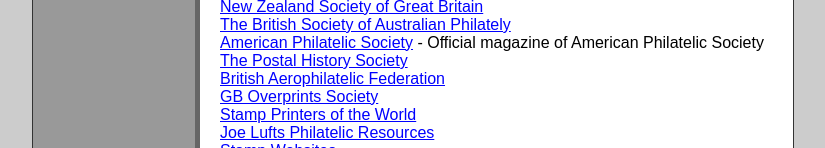
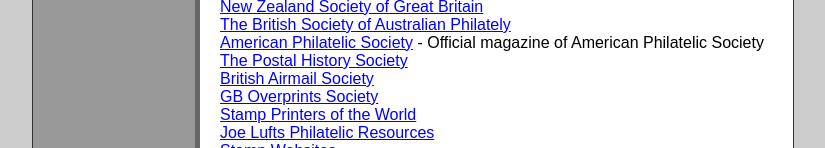
Before and after one commit to astalker/paisley-stamps, a plain HTML site: page links.html in a window 1280 px wide. Shown: the part 652-800 px from the top of the page, without its empty margins (227-1052 px from the left). Drawn offline with Linux system fonts and the light colour scheme.

Commit message:
Update links.html
Fix British Airmail Society

```diff
--- a/links.html
+++ b/links.html
@@ -75,7 +75,7 @@
     <li><a target="_blank" href="http://www.bsap.org.uk/">The British Society of Australian             Philately</a></li>
     <li><a target="_blank" href="http://www.stamps.org">American             Philatelic Society</a> - Official magazine of American Philatelic             Society</li>
     <li><a target="_blank" href="http://www.postalhistory.org.uk/">The Postal History Society</a></li>
-    <li><a target="_blank" href="http://www.stampdomain.com/baef">British Aerophilatelic  Federation</a></li>
+    <li><a target="_blank" href="http://www.britishairmailsociety.co.uk">British Airmail Society</a></li>
     <li><a target="_blank" href="http://www.gbos.org.uk/">GB Overprints Society</a></li>
     <li><a target="_blank" href="http://www.stampprinters.info/">Stamp             Printers of the World</a></li>
     <li><a target="_blank" href="http://luftfamily.com/cgi-bin/newadditions.cgi">            Joe Lufts Philatelic Resources</a></li>
```
